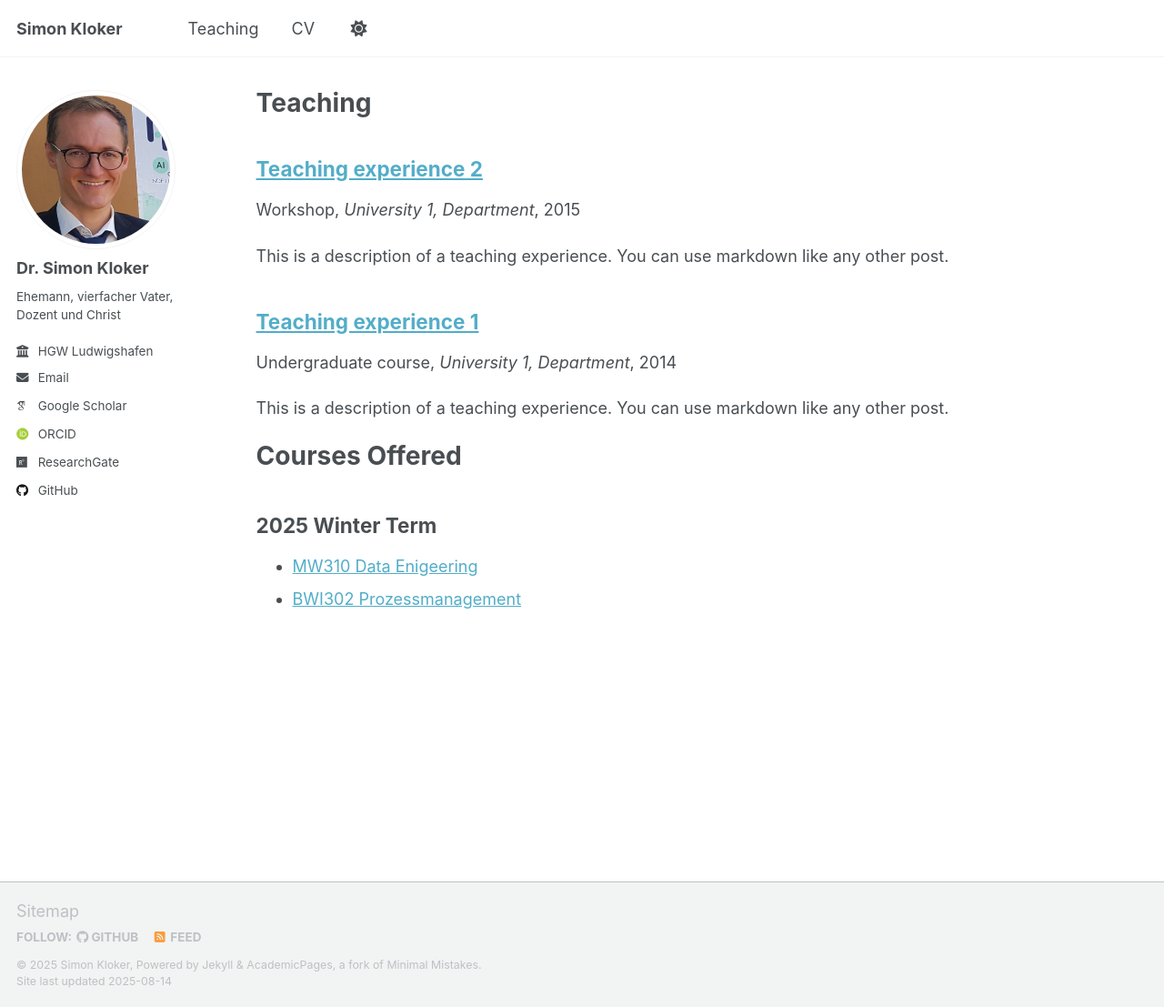
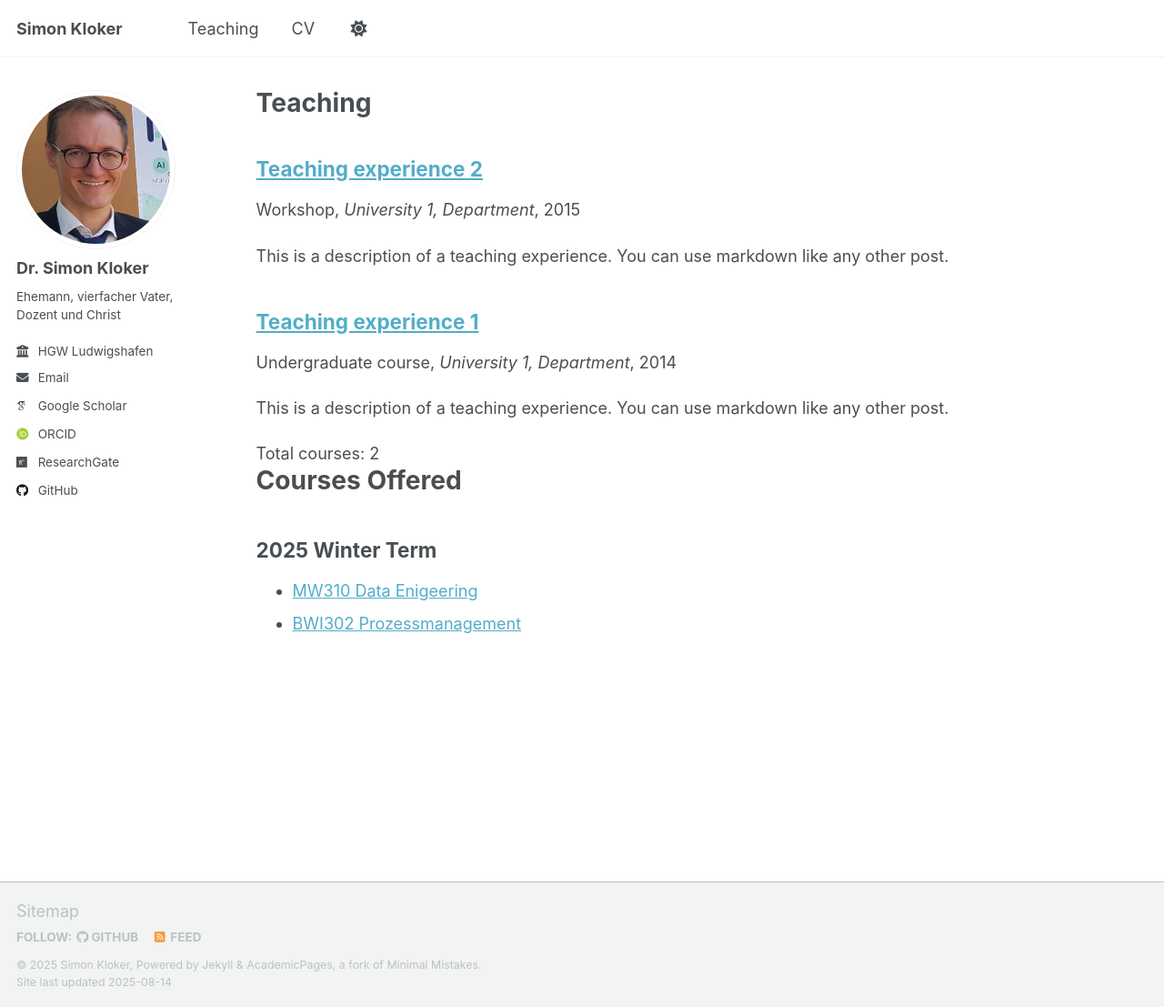
Before and after one commit to simon-kloker/simon-kloker.github.io, a Jekyll site: the page built from _pages/teaching.html, in a window 1280 px wide and 1107 px high. Shown: the whole window at 91% size. Built offline with Jekyll 4.4.1, drawn with Linux system fonts in a browser that asks for light colours; some web fonts are replaced; a script that is not in the unit is left out.

Commit message:
debug line

```diff
--- a/_config.yml
+++ b/_config.yml
@@ -231,7 +231,7 @@ collections:
     permalink: /:collection/:path/
   teaching_hgw:
     output: true
-    permalink: /teaching_hgw/:semester/:slug/
+    permalink: /teaching_hgw/:path/
 
 
 # These settings control how pages and collections are included in the site
--- a/_pages/teaching.html
+++ b/_pages/teaching.html
@@ -12,7 +12,10 @@ author_profile: true
 {% endfor %}
 
 
-{% assign courses = site.teaching_hgw | where: "name", "course_outline.md" | sort: "semester" | reverse %}
+{% assign courses = site.teaching_hgw | where_exp: "item", "item.path contains 'course_outline.md'" | sort: "semester" | reverse %}
+
+Total courses: {{ courses | size }}
+
 {% assign semesters = courses | map: "semester" | uniq %}
 <h1>Courses Offered</h1>
 {% for semester in semesters %}
```
